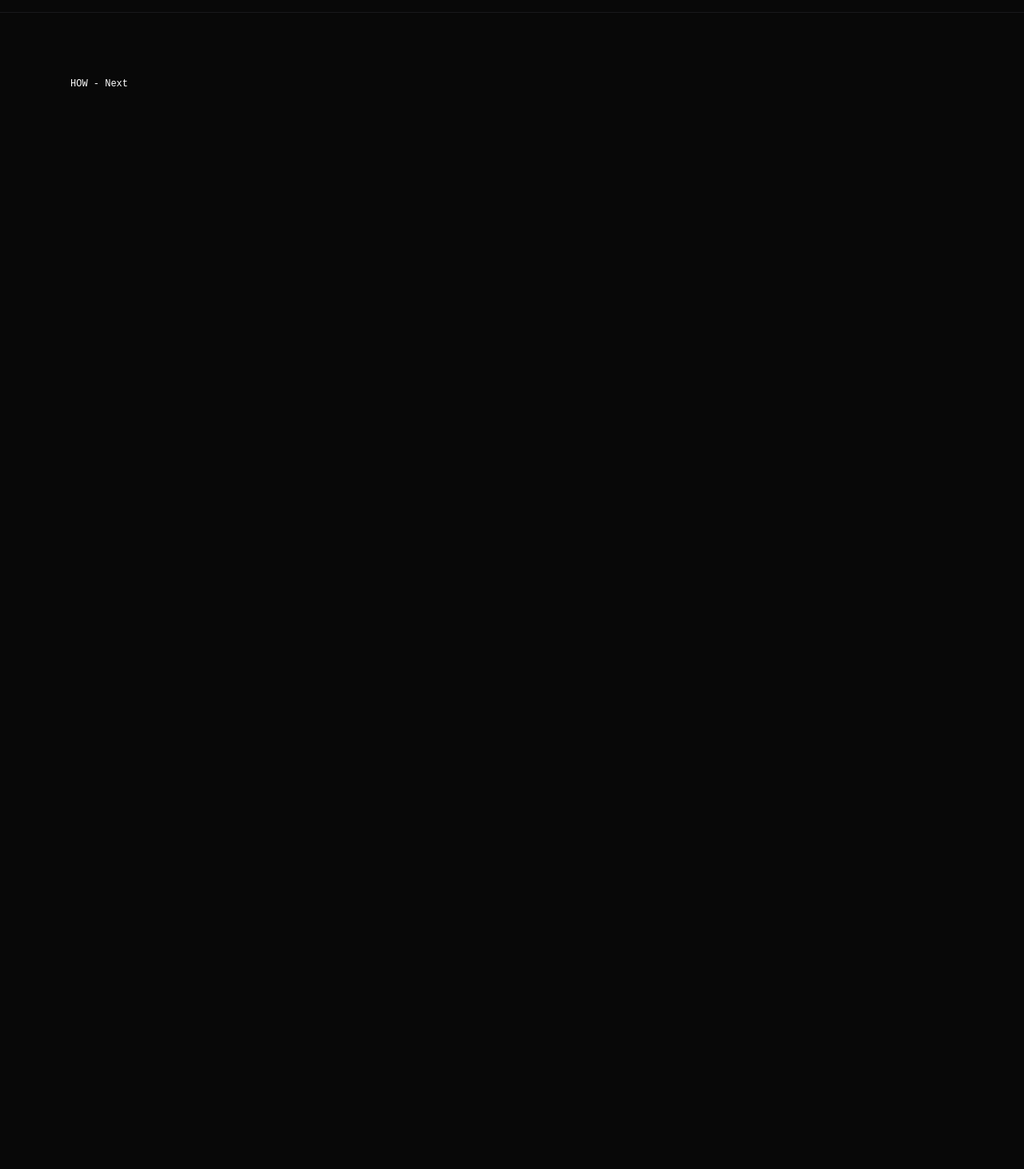
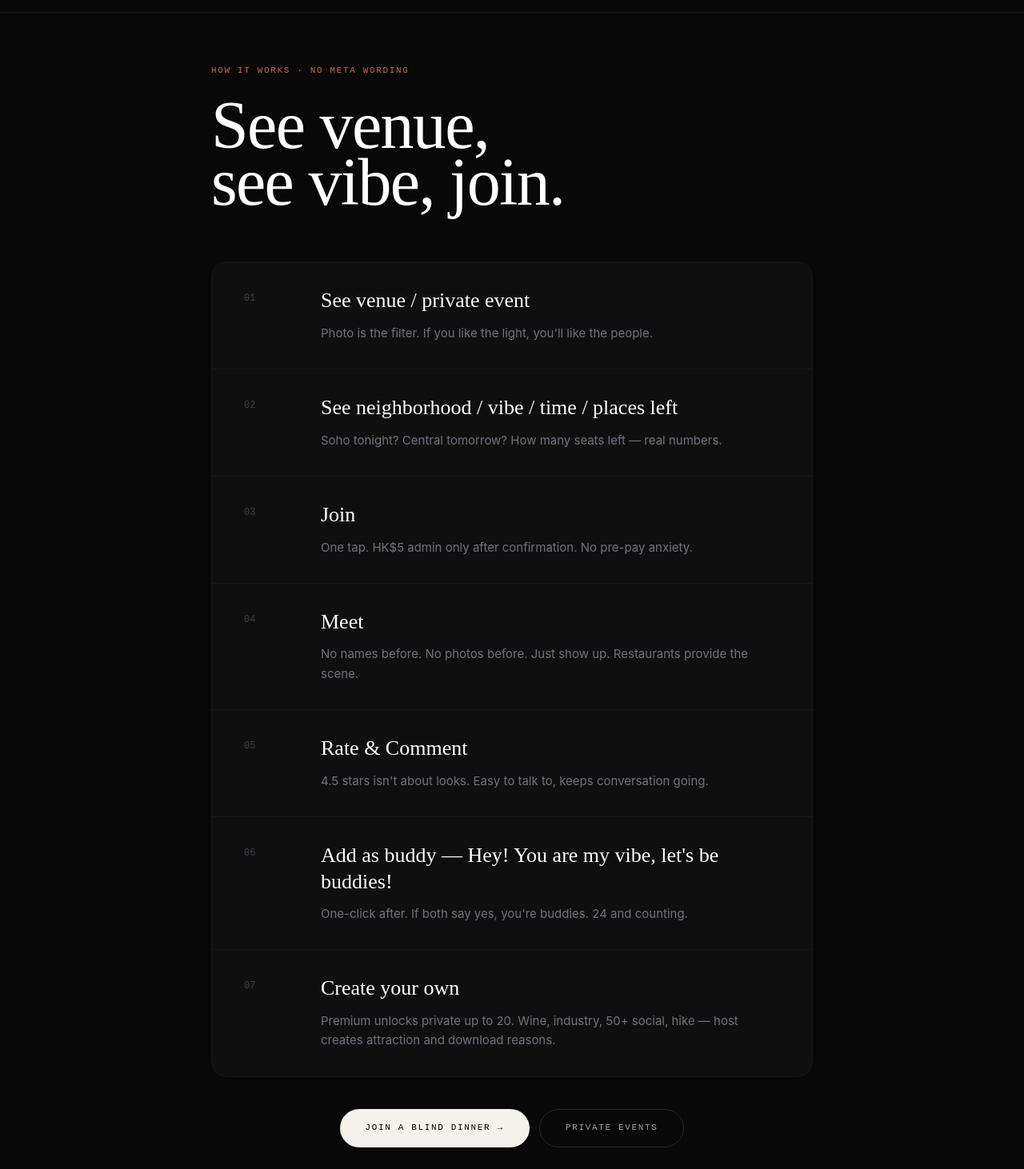
Before and after one commit to CizzBuddyBlind/Buddy-Blind, a Next.js app: page /how-it-works in a window 1280 px wide. Shown: the part 48-1510 px from the top of the page at 80% size. Before the commit the page ends 800 px from the top, so only its background shows below. Built offline with nearby package versions, Linux system fonts and the light colour scheme; no server answers; the database is empty.

Commit message:
Add files via upload

```diff
--- a/app/admin/page.tsx
+++ b/app/admin/page.tsx
@@ -1,77 +1,104 @@
+
 'use client'
 import { useState, useEffect } from 'react'
 import { supabase } from '@/lib/supabase'
-type Row = {key:string,value:string}
-const ALL_KEYS=[
-  ['top_stats','Top Stats Bar'],
-  ['headline_1','Headline Line 1'],
-  ['headline_2','Headline Line 2 italic'],
-  ['headline_3','Headline Line 3 orange'],
-  ['subtext_1','Subtext line 1'],
-  ['subtext_2','Subtext line 2'],
-  ['cta_join','CTA Join button'],
-  ['cta_private','CTA Private button'],
-  ['stat1_num','Stat 1 number'],
-  ['stat1_label','Stat 1 label'],
-  ['stat2_num','Stat 2 number'],
-  ['stat2_label','Stat 2 label'],
-  ['stat3_num','Stat 3 number'],
-  ['stat3_label','Stat 3 label'],
+
+const HOME_KEYS = [
+  ['top_stats','Top bar'],
+  ['headline_1','Headline 1'],
+  ['headline_2','Headline 2 italic'],
+  ['headline_3','Headline 3 orange'],
+  ['subtext_1','Subtext 1'],
+  ['subtext_2','Subtext 2'],
+  ['cta_join','Join button'],
+  ['cta_private','Private button'],
+  ['stat1_num','Stat1 num'],['stat1_label','Stat1 label'],
+  ['stat2_num','Stat2 num'],['stat2_label','Stat2 label'],
+  ['stat3_num','Stat3 num'],['stat3_label','Stat3 label'],
   ['featured_label','Featured label'],
-  ['footer_left','Footer left text'],
+  ['footer_left','Footer']
 ]
+
+const HOW_KEYS = [
+  ['how_label','HOW label'],
+  ['how_headline_1','Headline 1 - See venue,'],
+  ['how_headline_2','Headline 2 - see vibe, join.'],
+  ['how_step1_num','Step1 num'],['how_step1_title','Step1 title'],['how_step1_desc','Step1 desc'],
+  ['how_step2_num','Step2 num'],['how_step2_title','Step2 title'],['how_step2_desc','Step2 desc'],
+  ['how_step3_num','Step3 num'],['how_step3_title','Step3 title'],['how_step3_desc','Step3 desc'],
+  ['how_step4_num','Step4 num'],['how_step4_title','Step4 title'],['how_step4_desc','Step4 desc'],
+  ['how_step5_num','Step5 num'],['how_step5_title','Step5 title'],['how_step5_desc','Step5 desc'],
+  ['how_step6_num','Step6 num'],['how_step6_title','Step6 title'],['how_step6_desc','Step6 desc'],
+  ['how_step7_num','Step7 num'],['how_step7_title','Step7 title'],['how_step7_desc','Step7 desc'],
+  ['how_cta_join','CTA Join'],['how_cta_private','CTA Private']
+]
+
 export default function Admin(){
-  const [rows,setRows]=useState<Row[]>([])
-  const [featured,setFeatured]=useState<any>({title:'Kissa Tanaka',area:'SOHO',time:'TONIGHT 7:30PM',spots_left:3,host_label:'HOST: COMEDIAN · GOLD',price_label:'$$ · CREATIVE MINDS',vibe_label:'SOHO · KISSATEN · HOST CREATES ATTRACTION AND DOWNLOAD REASONS',invite_text:'CJ INVITES YOU TO JOIN A DINNER AND MEET NEW FRIENDS - NO PITCHES, JUST PRESENCE.',description_long:'A 6-seat counter, vinyl crackle, no menus. You order by mood. Tonight is for people who collect stories, not contacts. No pitches, just presence.',image_url:'https://images.unsplash.com/photo-1517248135467-4c7edcad34c4?w=1200'})
-  const [msg,setMsg]=useState('')
+  const [rows,setRows]=useState<any[]>([])
+  const [feat,setFeat]=useState<any>({title:'Kissa Tanaka',area:'SOHO',time:'TONIGHT 7:30PM',spots_left:3,host_label:'HOST: COMEDIAN · GOLD',price_label:'$$ · CREATIVE MINDS',vibe_label:'SOHO · KISSATEN',invite_text:'CJ INVITES YOU...',description_long:'A 6-seat counter...',image_url:'https://images.unsplash.com/photo-1517248135467-4c7edcad34c4?w=1200'})
+  const [tab,setTab]=useState<'home'|'how'|'featured'>('home')
+
   const load=async()=>{
-    const {data} = await supabase.from('site_content').select('*')
+    const {data}=await supabase.from('site_content').select('*')
     if(data) setRows(data)
-    const {data:feats} = await supabase.from('featured_events').select('*').order('created_at',{ascending:false}).limit(1)
-    if(feats && feats[0]) setFeatured(feats[0])
+    const {data:f}=await supabase.from('featured_events').select('*').limit(1)
+    if(f&&f[0]) setFeat(f[0])
   }
   useEffect(()=>{load()},[])
-  const saveText=async(key:string,value:string)=>{
-    const {error}=await supabase.from('site_content').upsert({key,value},{onConflict:'key'})
-    if(error) setMsg(error.message); else setMsg(`Saved ${key}`)
+
+  const saveText = async (key:string) => {
+    const val = (document.getElementById(key) as HTMLInputElement)?.value || (document.getElementById(key) as HTMLTextAreaElement)?.value
+    await supabase.from('site_content').upsert({key,value:val},{onConflict:'key'})
     load()
   }
-  const saveFeatured=async()=>{
-    const {data:existing} = await supabase.from('featured_events').select('id').limit(1)
-    if(existing && existing[0]){
-      await supabase.from('featured_events').update(featured).eq('id',existing[0].id)
-    } else {
-      await supabase.from('featured_events').insert(featured)
-    }
-    setMsg('Saved featured event')
-  }
-  return(<main className="min-h-screen bg-[#080808] text-white p-8 max-w-6xl mx-auto">
-    <h1 className="mono text-[14px] tracking-[0.2em]">ADMIN - V9 REAL - EVERY TEXT EDITABLE</h1>
-    <p className="text-zinc-500 text-[12px] mt-2">Edit any text on homepage here. Changes save to Supabase site_content table instantly. Supabase: cfihskrrbqgvgnnxergj</p>
-    {msg && <div className="mt-4 bg-green-900/30 border border-green-800 text-green-300 text-[12px] p-3 rounded-xl">{msg}</div>}
-    <div className="mt-10 grid gap-6">
-      <div className="bg-[#111] border border-zinc-800 rounded-[20px] p-6">
-        <h2 className="font-bold text-[14px] mono tracking-widest">HOMEPAGE TEXTS - Click to edit</h2>
-        <div className="mt-6 grid gap-4">
-          {ALL_KEYS.map(([k,label])=>{
-            const existing = rows.find(r=>r.key===k)?.value || ''
-            return(<div key={k} className="grid grid-cols-[200px_1fr_80px] gap-3 items-center"><div className="mono text-[10px] text-zinc-500">{label}<br/><span className="text-zinc-700">{k}</span></div><input id={k} defaultValue={existing} placeholder={k} className="bg-black border border-zinc-800 rounded-xl p-3 text-[12px]"/><button onClick={()=>{const v=(document.getElementById(k) as HTMLInputElement).value; saveText(k,v)}} className="bg-white text-black rounded-xl h-10 text-[10px] font-bold tracking-widest">SAVE</button></div>)
+
+  return(
+    <main className="min-h-screen bg-black text-white p-6 max-w-5xl mx-auto">
+      <h1 className="mono text-[12px] tracking-[0.2em]">ADMIN - EVERY TEXT EDITABLE</h1>
+      <div className="mt-6 flex gap-2">
+        <button onClick={()=>setTab('home')} className={`mono h-9 px-4 rounded-full text-[11px] border ${tab==='home'?'bg-white text-black':'border-zinc-800 text-zinc-500'}`}>HOME</button>
+        <button onClick={()=>setTab('how')} className={`mono h-9 px-4 rounded-full text-[11px] border ${tab==='how'?'bg-white text-black':'border-zinc-800 text-zinc-500'}`}>HOW IT WORKS</button>
+        <button onClick={()=>setTab('featured')} className={`mono h-9 px-4 rounded-full text-[11px] border ${tab==='featured'?'bg-white text-black':'border-zinc-800 text-zinc-500'}`}>FEATURED BOX</button>
+      </div>
+
+      {tab==='home' && (
+        <div className="mt-8 grid gap-3">
+          {HOME_KEYS.map(([k,l])=>{
+            const v=rows.find(r=>r.key===k)?.value||''
+            return(<div key={k} className="grid grid-cols-[200px_1fr_60px] gap-2 items-center"><span className="mono text-[10px] text-zinc-500">{l}<br/><span className="text-zinc-700 text-[9px]">{k}</span></span><input id={k} defaultValue={v} className="bg-zinc-900 border border-zinc-800 rounded-xl p-2.5 text-xs" /><button onClick={()=>saveText(k)} className="bg-white text-black rounded-xl h-8 text-[10px] font-bold">SAVE</button></div>)
           })}
         </div>
-      </div>
-      <div className="bg-[#111] border border-zinc-800 rounded-[20px] p-6">
-        <h2 className="font-bold text-[14px] mono tracking-widest">FEATURED TONIGHT CARD - Edit</h2>
-        <div className="mt-6 grid grid-cols-2 gap-4">
-          {Object.keys(featured).filter(k=>k!=='id'&&k!=='created_at').map(key=>(
-            <div key={key} className="flex flex-col gap-1"><label className="mono text-[10px] text-zinc-500">{key}</label><input value={featured[key]} onChange={e=>setFeatured({...featured,[key]:key==='spots_left'?Number(e.target.value):e.target.value})} className="bg-black border border-zinc-800 rounded-xl p-3 text-[12px]"/></div>
-          ))}
+      )}
+
+      {tab==='how' && (
+        <div className="mt-8 grid gap-3">
+          <div className="mono text-[10px] text-zinc-500">HOW IT WORKS - Every box editable. Keys prefixed with how_</div>
+          {HOW_KEYS.map(([k,l])=>{
+            const v=rows.find(r=>r.key===k)?.value||rows.find(r=>r.key===k.replace('how_',''))?.value||''
+            return(<div key={k} className="grid grid-cols-[220px_1fr_60px] gap-2 items-center"><span className="mono text-[10px] text-zinc-500">{l}<br/><span className="text-zinc-700 text-[9px]">{k}</span></span><textarea id={k} defaultValue={v} className="bg-zinc-900 border border-zinc-800 rounded-xl p-2.5 text-xs min-h-[40px]" /><button onClick={()=>saveText(k)} className="bg-white text-black rounded-xl h-8 text-[10px] font-bold">SAVE</button></div>)
+          })}
         </div>
-        <button onClick={saveFeatured} className="mt-6 bg-[#c96a4a] text-white px-8 h-12 rounded-xl font-bold text-[11px] tracking-widest">SAVE FEATURED CARD</button>
-      </div>
-      <div className="bg-[#111] border border-zinc-800 rounded-[20px] p-6">
-        <h2 className="font-bold text-[14px] mono">SQL TO CREATE TABLES (run once in Supabase SQL Editor)</h2>
-        <pre className="mt-4 bg-black p-4 rounded-xl text-[10px] text-zinc-400 overflow-auto">{"create table if not exists site_content (key text primary key, value text);\ncreate table if not exists featured_events (id uuid primary key default gen_random_uuid(), created_at timestamp default now(), title text, area text, time text, spots_left int default 3, host_label text, price_label text, vibe_label text, invite_text text, description_long text, image_url text);"}</pre>
-      </div>
-    </div>
-  </main>)
+      )}
+
+      {tab==='featured' && (
+        <div className="mt-8 bg-zinc-900 border border-zinc-800 rounded-2xl p-6">
+          <h2 className="mono text-xs">FEATURED TONIGHT CARD - Editable</h2>
+          <div className="mt-4 grid grid-cols-2 gap-3">
+            {Object.keys(feat).filter(k=>!['id','created_at'].includes(k)).map(key=><div key={key} className="flex flex-col"><label className="mono text-[9px] text-zinc-500">{key}</label><input value={feat[key]} onChange={e=>setFeat({...feat,[key]: key==='spots_left'?Number(e.target.value):e.target.value})} className="bg-black border border-zinc-800 rounded-xl p-2 text-xs" /></div>)}
+          </div>
+          <button onClick={async()=>{const {data:ex}=await supabase.from('featured_events').select('id').limit(1); if(ex&&ex[0]) await supabase.from('featured_events').update(feat).eq('id',ex[0].id); else await supabase.from('featured_events').insert(feat); alert('Saved')}} className="mt-4 bg-[#c96a4a] text-white px-6 h-10 rounded-xl mono text-[10px]">SAVE FEATURED</button>
+        </div>
+      )}
+
+      <pre className="mt-8 bg-black border border-zinc-900 p-4 rounded-xl text-[10px] text-zinc-600 overflow-auto">
+{`-- SQL to run once:
+create table if not exists site_content (key text primary key, value text);
+create table if not exists featured_events (id uuid primary key default gen_random_uuid(), created_at timestamp default now(), title text, area text, time text, spots_left int, host_label text, price_label text, vibe_label text, invite_text text, description_long text, image_url text);
+alter table site_content disable row level security;
+alter table featured_events disable row level security;
+alter table venues disable row level security;
+`}
+      </pre>
+    </main>
+  )
 }
--- a/app/how-it-works/page.tsx
+++ b/app/how-it-works/page.tsx
@@ -1 +1,100 @@
-export default function How(){return(<main className='max-w-6xl mx-auto px-6 py-20'><h1 className='mono text-[12px]'>HOW - Next</h1></main>)}
+
+'use client'
+import { useState, useEffect } from 'react'
+import { supabase } from '@/lib/supabase'
+import Link from 'next/link'
+
+type Content = Record<string,string>
+
+const DEFAULT: Content = {
+  label: 'HOW IT WORKS · NO META WORDING',
+  headline_1: 'See venue,',
+  headline_2: 'see vibe, join.',
+  step1_num: '01',
+  step1_title: 'See venue / private event',
+  step1_desc: 'Photo is the filter. If you like the light, you\'ll like the people.',
+  step2_num: '02',
+  step2_title: 'See neighborhood / vibe / time / places left',
+  step2_desc: 'Soho tonight? Central tomorrow? How many seats left — real numbers.',
+  step3_num: '03',
+  step3_title: 'Join',
+  step3_desc: 'One tap. HK$5 admin only after confirmation. No pre-pay anxiety.',
+  step4_num: '04',
+  step4_title: 'Meet',
+  step4_desc: 'No names before. No photos before. Just show up. Restaurants provide the scene.',
+  step5_num: '05',
+  step5_title: 'Rate & Comment',
+  step5_desc: '4.5 stars isn\'t about looks. Easy to talk to, keeps conversation going.',
+  step6_num: '06',
+  step6_title: 'Add as buddy — Hey! You are my vibe, let\'s be buddies!',
+  step6_desc: 'One-click after. If both say yes, you\'re buddies. 24 and counting.',
+  step7_num: '07',
+  step7_title: 'Create your own',
+  step7_desc: 'Premium unlocks private up to 20. Wine, industry, 50+ social, hike — host creates attraction and download reasons.',
+  cta_join: 'JOIN A BLIND DINNER →',
+  cta_private: 'PRIVATE EVENTS'
+}
+
+export default function HowItWorksPage(){
+  const [content,setContent]=useState<Content>(DEFAULT)
+
+  useEffect(()=>{
+    (async()=>{
+      try{
+        const {data} = await supabase.from('site_content').select('*')
+        if(data && data.length>0){
+          const map = {...DEFAULT}
+          data.forEach((r:any)=>{
+            if(r.key.startsWith('how_')){
+              const shortKey = r.key.replace('how_','')
+              if(shortKey in map) map[shortKey]=r.value
+            }
+          })
+          // Also load exact keys
+          data.forEach((r:any)=>{
+            if(r.key in map) map[r.key]=r.value
+          })
+          setContent(map)
+        }
+      }catch{}
+    })()
+  },[])
+
+  const steps = [
+    {num: content.step1_num, title: content.step1_title, desc: content.step1_desc},
+    {num: content.step2_num, title: content.step2_title, desc: content.step2_desc},
+    {num: content.step3_num, title: content.step3_title, desc: content.step3_desc},
+    {num: content.step4_num, title: content.step4_title, desc: content.step4_desc},
+    {num: content.step5_num, title: content.step5_title, desc: content.step5_desc},
+    {num: content.step6_num, title: content.step6_title, desc: content.step6_desc},
+    {num: content.step7_num, title: content.step7_title, desc: content.step7_desc},
+  ]
+
+  return(
+    <main className="bg-[#080808] min-h-screen">
+      <div className="max-w-[800px] mx-auto px-6 pt-16 pb-20">
+        <div className="mono text-[11px] tracking-[0.15em] text-[#c96a4a]">{content.label}</div>
+        <h1 className="serif mt-6 text-[64px] md:text-[84px] leading-[0.85] tracking-[-0.02em] text-white">
+          {content.headline_1}<br/>{content.headline_2}
+        </h1>
+
+        <div className="mt-16 bg-[#0f0f0f] border border-zinc-900 rounded-[20px] overflow-hidden">
+          {steps.map((s,i)=>(
+            <div key={i} className="grid grid-cols-[60px_1fr] md:grid-cols-[80px_1fr] gap-4 px-6 md:px-10 py-8 border-b border-zinc-900 last:border-b-0 hover:bg-[#111] transition">
+              <div className="mono text-[12px] text-zinc-700 pt-1">{s.num}</div>
+              <div>
+                <h3 className="serif text-[22px] md:text-[26px] leading-tight text-white">{s.title}</h3>
+                <p className="mt-3 text-[15px] leading-relaxed text-zinc-500 max-w-[560px]">{s.desc}</p>
+              </div>
+            </div>
+          ))}
+        </div>
+
+        <div className="mt-10 flex gap-3 justify-center">
+          <Link href="/venues" className="mono h-12 px-8 rounded-full bg-[#f5f2eb] text-black text-[11px] tracking-[0.15em] flex items-center hover:bg-white transition">{content.cta_join}</Link>
+          <Link href="/private-events" className="mono h-12 px-8 rounded-full border border-zinc-800 text-[11px] tracking-[0.15em] flex items-center text-zinc-400 hover:border-zinc-600 hover:text-zinc-200 transition">{content.cta_private}</Link>
+        </div>
+      </div>
+    </main>
+  )
+}
```
